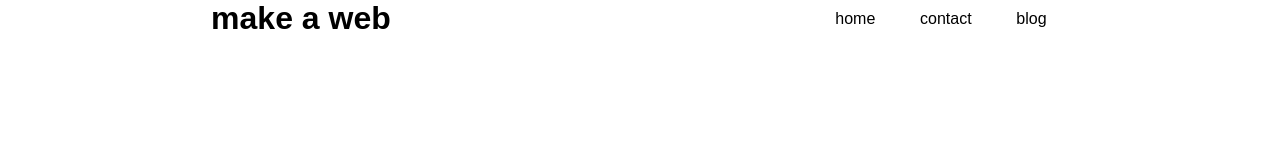
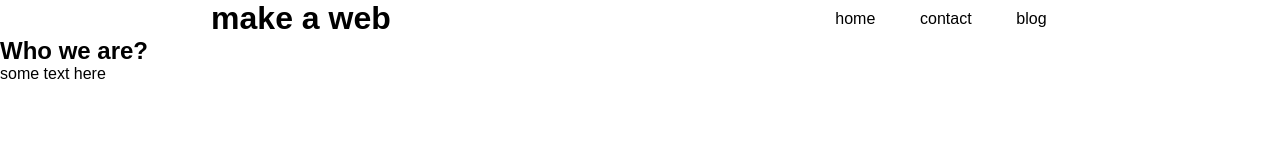
Before and after one commit to 098023kmnsad9873/practice, a plain HTML site: page index.html in a window 1280 px wide. Drawn offline with Linux system fonts and the light colour scheme.

Commit message:
editing section #1

```diff
--- a/index.html
+++ b/index.html
@@ -20,7 +20,12 @@
             </nav>
         </header>
         <main>
-            <section></section>
+            <section>
+                <h2>Who we are?</h2>
+                <p>
+                    some text here
+                </p>
+            </section>
             <section></section>
             <section></section>
         </main>
```
